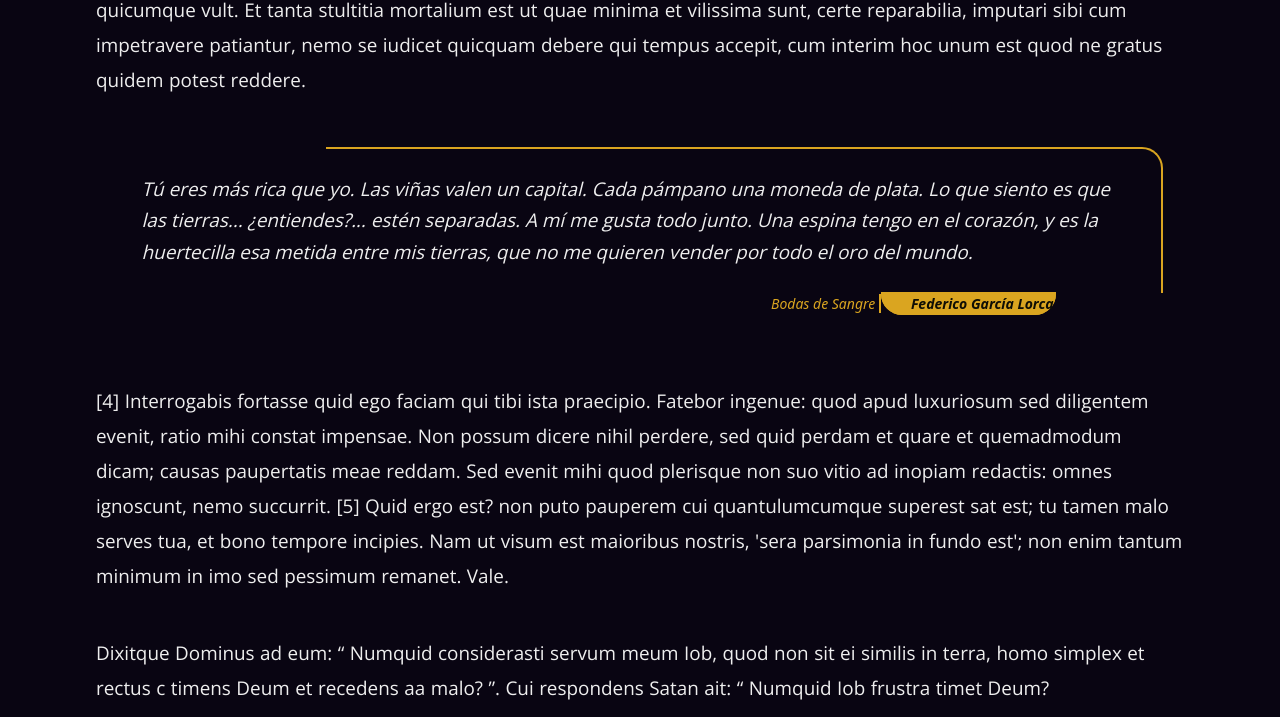
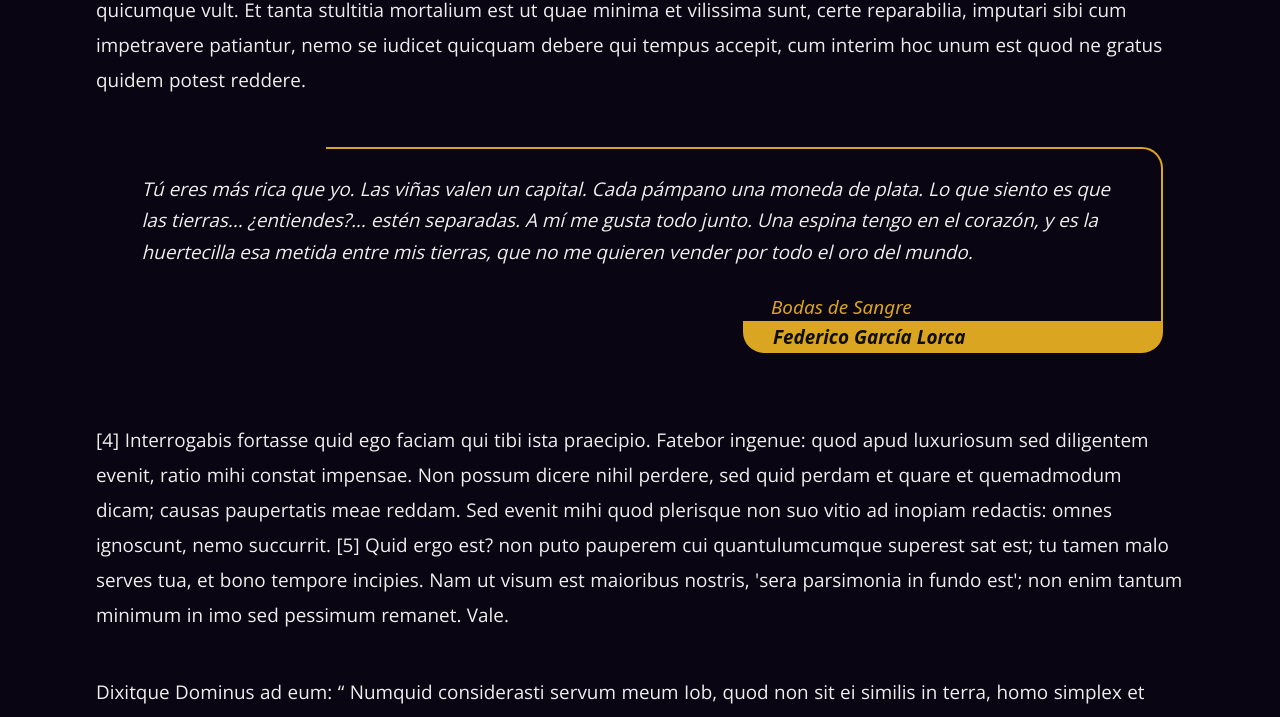
Before and after one commit to fcesc-code/teatrewind, a website built with Parcel: page src/blog.html in a window 1280 px wide. Shown: the part 2754-3471 px from the top of the page. Built offline with nearby package versions, Linux system fonts and the light colour scheme.

Commit message:
hotfix / update cite style in blog for custom quote element

```diff
--- a/src/blog.html
+++ b/src/blog.html
@@ -269,12 +269,12 @@
           </blockquote>
           <div class="self-end w-minQuote mb-6 -translate-y-6">
             <cite
-              class="pl-8 py-0 m-0 text-txt_highlighted border-solid border-r-2 border-txt_highlighted"
+              class="block pl-8 py-0 m-0 text-txt_highlighted border-solid border-r-2 border-txt_highlighted text-general"
             >
               Bodas de Sangre
             </cite>
             <cite
-              class="pl-8 py-0 m-0 font-semibold text-txt_black bg-txt_highlighted border-2 border-solid border-txt_highlighted rounded-tl-1 rounded-bl-6 rounded-br-6"
+              class="block pl-8 py-0 m-0 font-semibold text-txt_black bg-txt_highlighted border-2 border-solid border-txt_highlighted rounded-tl-1 rounded-bl-6 rounded-br-6 text-general"
             >
               Federico García Lorca
             </cite>
```
